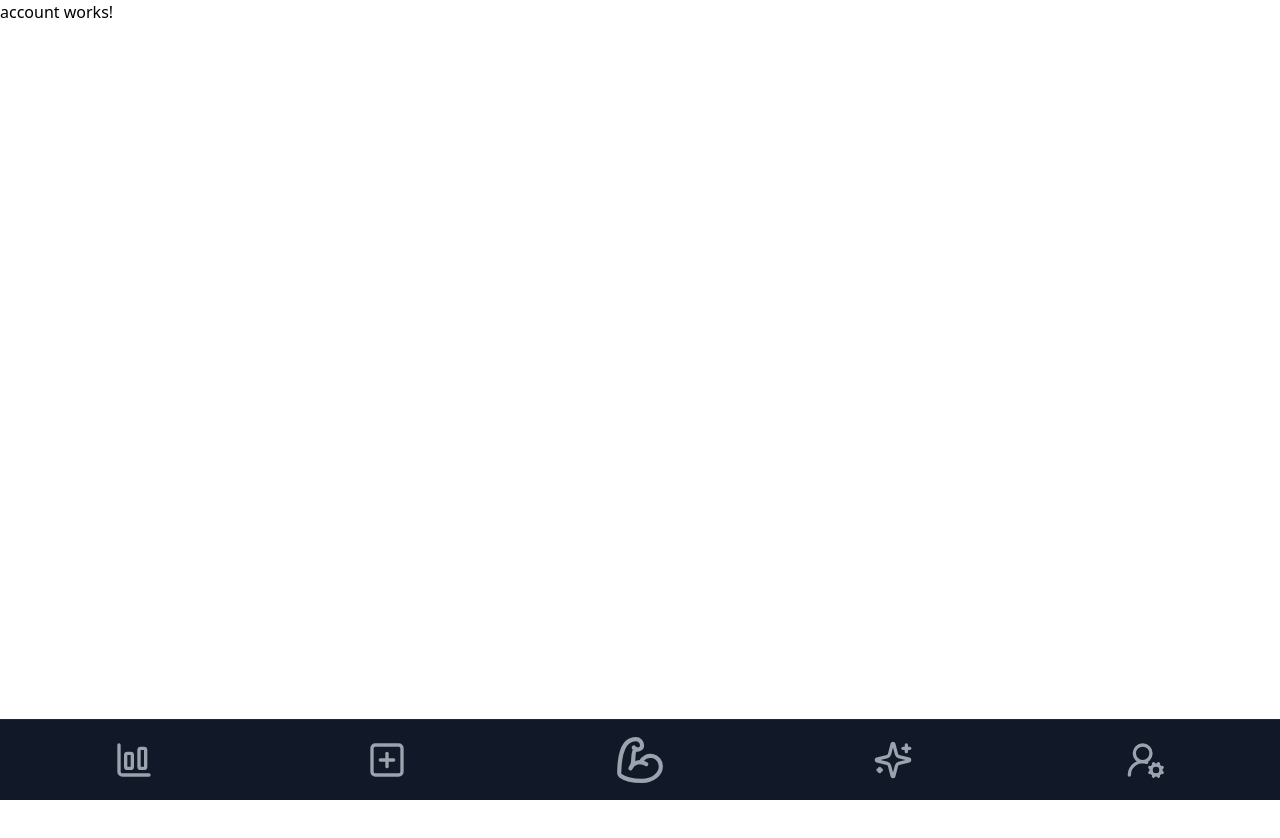
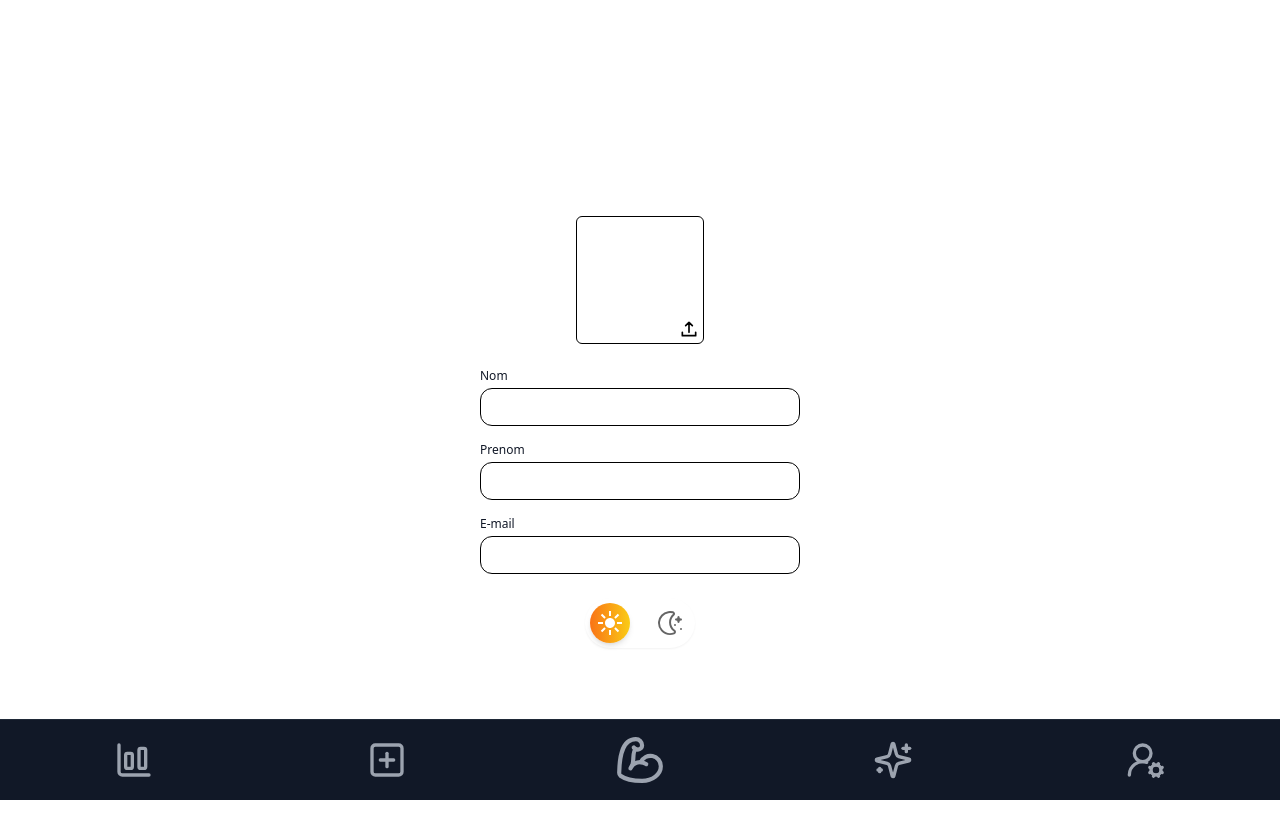
Before and after one commit to StarFlo974/PWA_SuiviMuscu, an Angular app in the folder frontend/: page /account in a window 1280 px wide. Shown: the top 838 px of the page. Before the commit the page ends 800 px from the top, so only its background shows below. Built offline with nearby package versions, Linux system fonts and the light colour scheme.

Commit message:
feat(account): add darkmode and account interface

```diff
--- a/frontend/src/app/app.component.html
+++ b/frontend/src/app/app.component.html
@@ -1,2 +1,4 @@
-<app-menu></app-menu>
-<router-outlet></router-outlet>
+<div class="min-h-screen bg-white dark:bg-gray-900 text-gray-900 dark:text-gray-100 p-8">
+    <router-outlet></router-outlet>
+    <app-menu></app-menu>
+</div>
--- a/frontend/src/app/components/account/account.component.html
+++ b/frontend/src/app/components/account/account.component.html
@@ -1 +1,62 @@
-<p>account works!</p>
+<div class="min-h-screen flex flex-col items-center justify-center transition-colors">
+
+    <!-- Avatar Upload -->
+    <div class="mb-6">
+        <div
+            class="relative w-32 h-32 border border-black dark:border-white rounded-md flex items-center justify-center">
+            <input type="file" class="absolute inset-0 opacity-0 cursor-pointer" (change)="onFileSelected($event)" />
+            <!-- Icône d'upload (Lucide style) -->
+            <svg xmlns="http://www.w3.org/2000/svg" class="w-5 h-5 absolute bottom-1 right-1 text-black dark:text-white"
+                fill="none" viewBox="0 0 24 24" stroke="currentColor">
+                <path d="M12 16V4m0 0l-4 4m4-4l4 4M20 16v4H4v-4" stroke-width="2" stroke-linecap="round"
+                    stroke-linejoin="round" />
+            </svg>
+        </div>
+    </div>
+
+    <!-- Champ Nom -->
+    <div class="w-full max-w-xs mb-4">
+        <label for="nom" class="block text-xs mb-1">Nom</label>
+        <input id="nom" type="text" [(ngModel)]="nom"
+            class="w-full border border-black dark:border-white rounded-xl px-3 py-2 text-sm bg-transparent focus:outline-none" />
+    </div>
+
+    <!-- Champ Prénom -->
+    <div class="w-full max-w-xs mb-4">
+        <label for="prenom" class="block text-xs mb-1">Prenom</label>
+        <input id="prenom" type="text" [(ngModel)]="prenom"
+            class="w-full border border-black dark:border-white rounded-xl px-3 py-2 text-sm bg-transparent focus:outline-none" />
+    </div>
+
+    <!-- Champ E-mail -->
+    <div class="w-full max-w-xs mb-6">
+        <label for="email" class="block text-xs mb-1">E-mail</label>
+        <input id="email" type="email" [(ngModel)]="email"
+            class="w-full border border-black dark:border-white rounded-xl px-3 py-2 text-sm bg-transparent focus:outline-none" />
+    </div>
+
+    <!-- Toggle clair/sombre -->
+    <div class="w-full max-w-xs flex justify-center">
+        <label class="inline-flex items-center relative">
+            <input class="peer hidden" id="toggle" [checked]="isDarkMode" (change)="toggleDarkMode()" type="checkbox" />
+            <div
+                class="relative w-[110px] h-[50px] bg-white peer-checked:bg-zinc-500 rounded-full after:absolute after:content-[''] after:w-[40px] after:h-[40px] after:bg-gradient-to-r from-orange-500 to-yellow-400 peer-checked:after:from-zinc-900 peer-checked:after:to-zinc-900 after:rounded-full after:top-[5px] after:left-[5px] active:after:w-[50px] peer-checked:after:left-[105px] peer-checked:after:translate-x-[-100%] shadow-sm duration-300 after:duration-300 after:shadow-md">
+            </div>
+            <svg height="0" width="100" viewBox="0 0 24 24" data-name="Layer 1" id="Layer_1"
+                xmlns="http://www.w3.org/2000/svg"
+                class="fill-white peer-checked:opacity-60 absolute w-6 h-6 left-[13px]">
+                <path
+                    d="M12,17c-2.76,0-5-2.24-5-5s2.24-5,5-5,5,2.24,5,5-2.24,5-5,5ZM13,0h-2V5h2V0Zm0,19h-2v5h2v-5ZM5,11H0v2H5v-2Zm19,0h-5v2h5v-2Zm-2.81-6.78l-1.41-1.41-3.54,3.54,1.41,1.41,3.54-3.54ZM7.76,17.66l-1.41-1.41-3.54,3.54,1.41,1.41,3.54-3.54Zm0-11.31l-3.54-3.54-1.41,1.41,3.54,3.54,1.41-1.41Zm13.44,13.44l-3.54-3.54-1.41,1.41,3.54,3.54,1.41-1.41Z">
+                </path>
+            </svg>
+            <svg height="512" width="512" viewBox="0 0 24 24" data-name="Layer 1" id="Layer_1"
+                xmlns="http://www.w3.org/2000/svg"
+                class="fill-black opacity-60 peer-checked:opacity-70 peer-checked:fill-white absolute w-6 h-6 right-[13px]">
+                <path
+                    d="M12.009,24A12.067,12.067,0,0,1,.075,10.725,12.121,12.121,0,0,1,10.1.152a13,13,0,0,1,5.03.206,2.5,2.5,0,0,1,1.8,1.8,2.47,2.47,0,0,1-.7,2.425c-4.559,4.168-4.165,10.645.807,14.412h0a2.5,2.5,0,0,1-.7,4.319A13.875,13.875,0,0,1,12.009,24Zm.074-22a10.776,10.776,0,0,0-1.675.127,10.1,10.1,0,0,0-8.344,8.8A9.928,9.928,0,0,0,4.581,18.7a10.473,10.473,0,0,0,11.093,2.734.5.5,0,0,0,.138-.856h0C9.883,16.1,9.417,8.087,14.865,3.124a.459.459,0,0,0,.127-.465.491.491,0,0,0-.356-.362A10.68,10.68,0,0,0,12.083,2ZM20.5,12a1,1,0,0,1-.97-.757l-.358-1.43L17.74,9.428a1,1,0,0,1,.035-1.94l1.4-.325.351-1.406a1,1,0,0,1,1.94,0l.355,1.418,1.418.355a1,1,0,0,1,0,1.94l-1.418.355-.355,1.418A1,1,0,0,1,20.5,12ZM16,14a1,1,0,0,0,2,0A1,1,0,0,0,16,14Zm6,4a1,1,0,0,0,2,0A1,1,0,0,0,22,18Z">
+                </path>
+            </svg>
+        </label>
+    </div>
+
+</div>
--- a/frontend/src/app/components/account/account.component.ts
+++ b/frontend/src/app/components/account/account.component.ts
@@ -1,11 +1,37 @@
 import { Component } from '@angular/core';
+import { ThemeService } from '../../services/theme.service';
+import { FormsModule } from '@angular/forms';
 
 @Component({
   selector: 'app-account',
-  imports: [],
+  imports: [FormsModule],
   templateUrl: './account.component.html',
   styleUrl: './account.component.sass'
 })
 export class AccountComponent {
 
+  private isDark = false;
+
+  nom = '';
+  prenom = '';
+  email = '';
+
+  constructor(public themeService: ThemeService) { }
+
+  get isDarkMode(): boolean {
+    return this.themeService.getDarkMode();
+  }
+
+  toggleDarkMode() {
+    this.themeService.toggleDarkMode();
+  }
+
+  onFileSelected(event: Event) {
+    const input = event.target as HTMLInputElement;
+    if (input.files && input.files.length > 0) {
+      const file = input.files[0];
+      // Traite le fichier ici (ex: upload, preview, etc.)
+      console.log('Fichier sélectionné :', file.name);
+    }
+  }
 }
--- /dev/null
+++ b/frontend/src/app/services/theme.service.ts
@@ -0,0 +1,26 @@
+import { Injectable } from '@angular/core';
+
+@Injectable({ providedIn: 'root' })
+export class ThemeService {
+    isDark = false;
+
+    constructor() {
+        const saved = localStorage.getItem('darkMode') === 'true';
+        this.setDarkMode(saved);
+    }
+
+    toggleDarkMode() {
+        this.setDarkMode(!this.isDark);
+    }
+
+    setDarkMode(value: boolean) {
+        this.isDark = value;
+        const html = document.documentElement;
+        html.classList.toggle('dark', value);
+        localStorage.setItem('darkMode', String(value));
+    }
+
+    getDarkMode(): boolean {
+        return this.isDark;
+    }
+}
--- a/frontend/tailwind.config.js
+++ b/frontend/tailwind.config.js
@@ -3,6 +3,7 @@ module.exports = {
   content: [
     "./src/**/*.{html,ts}"
   ],
+  darkMode: 'class',
   theme: {
     extend: {},
   },
```
Lines whose indentation alone changed are shown as unchanged.
